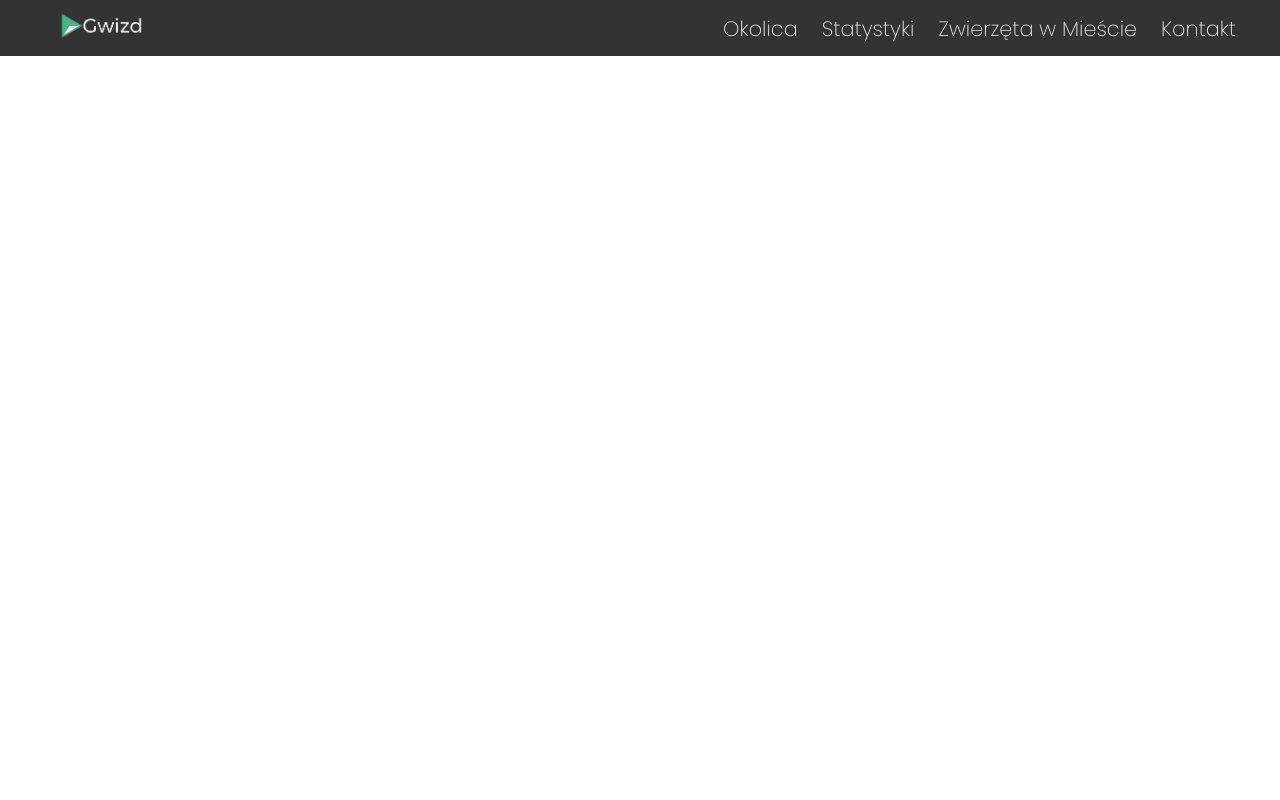
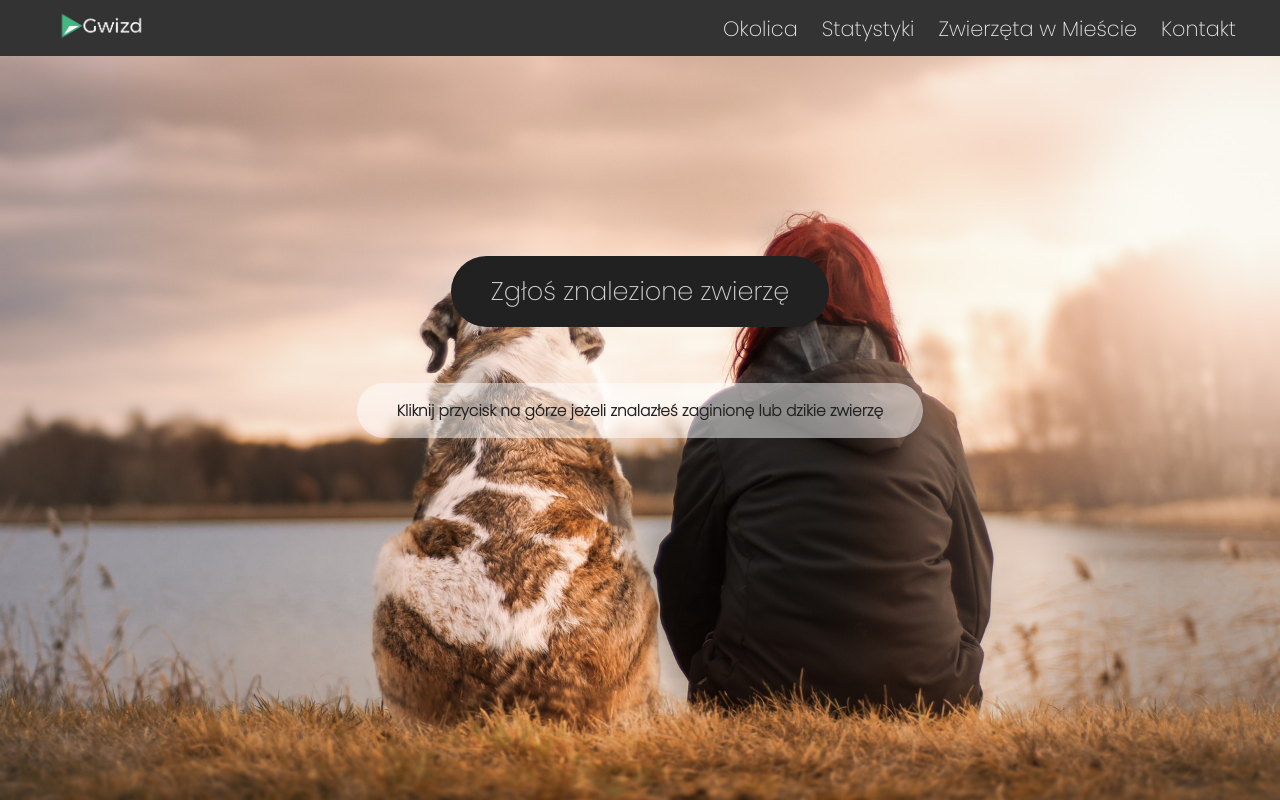
Before and after one commit to theImmortalCoders/gwizd-frontend, a Next.js app: page / in a window 1280 px wide. Built offline with nearby package versions, Linux system fonts and the light colour scheme.

Commit message:
poprawienie

```diff
--- a/src/app/page.tsx
+++ b/src/app/page.tsx
@@ -1,10 +1,10 @@
-import Image from "next/image";
 import styles from "./page.module.css";
-import Report from "@/components/report/report";
+import Homepage from "@/components/homepage/homepage";
 
 export default function Home() {
   return (
     <main className={styles.main}>
+      <Homepage />
     </main>
   );
 }
--- a/src/components/report/report.module.css
+++ b/src/components/homepage/homepage.module.css
@@ -3,7 +3,7 @@
 }
 /*https://pixabay.com/pl/photos/przyjaciele-pies-zwierz%C4%99-domowe-3042751/*/
 .backgroundImage {
-  background-image: url("./report.jpg");
+  background-image: url("./homepage.jpg");
   background-size: cover;
   background-position: center top 55%;
   padding-top: 5vh;
--- a/src/components/report/report.tsx
+++ b/src/components/homepage/homepage.tsx
@@ -1,6 +1,6 @@
-import styles from "./report.module.css";
+import styles from "./homepage.module.css";
 
-export default function Report() {
+export default function Homepage() {
   return (
     <div className={styles.reportpagemain}>
       <div className={styles.backgroundImage}>
```
Also changed, not shown: src/components/homepage/homepage.jpg (renamed from src/components/report/report.jpg).
